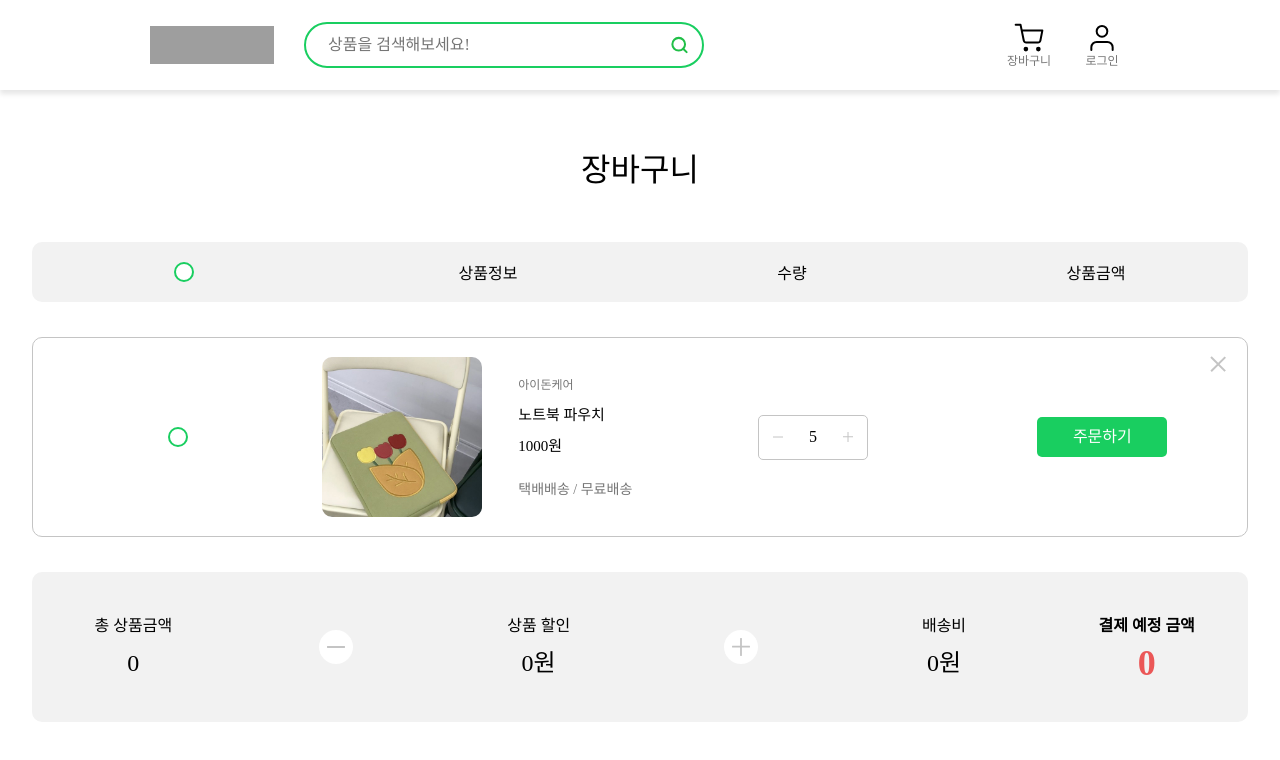
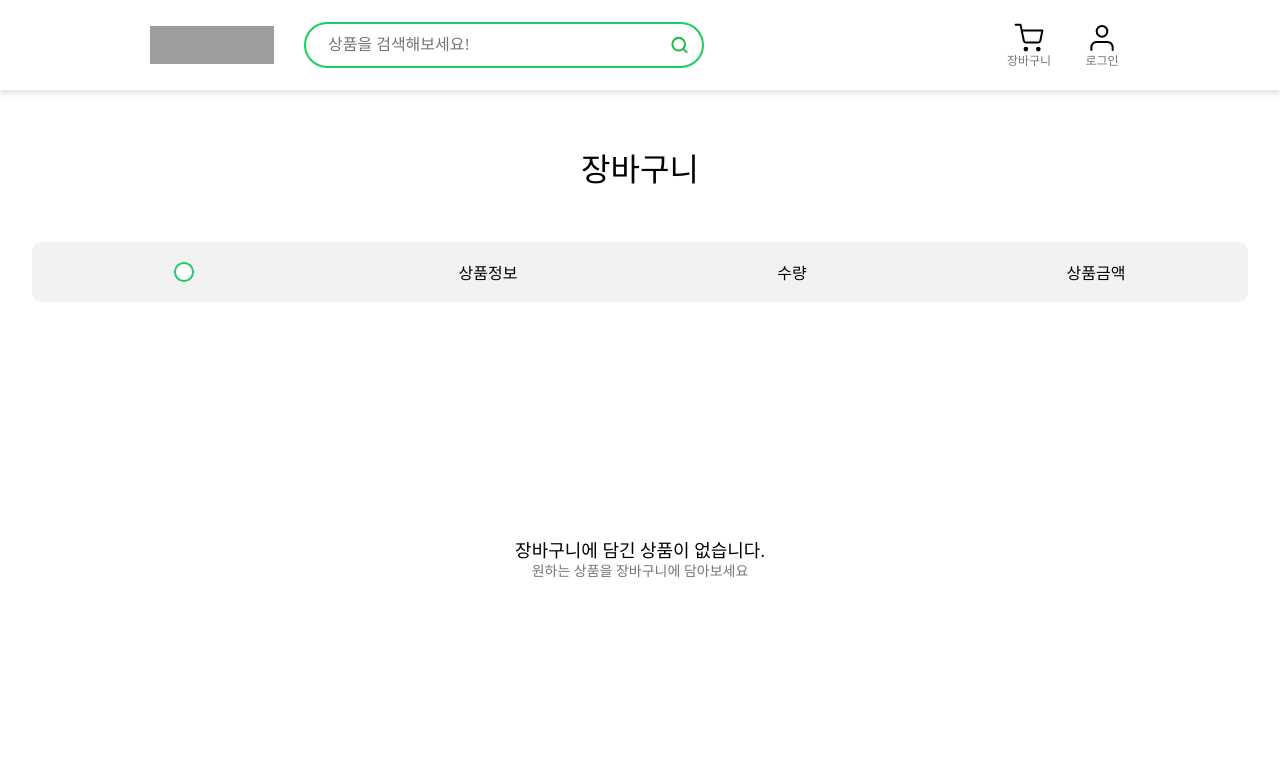
Before and after one commit to HANSANGJUN/market, a React (Create React App) app: page /cart in a window 1280 px wide. Shown: the top 760 px of the page. Built offline with nearby package versions, Linux system fonts and the light colour scheme; grey boxes are pictures that could not be loaded.

Commit message:
feat cart data

```diff
--- a/src/App.jsx
+++ b/src/App.jsx
@@ -38,7 +38,12 @@ function App() {
             />
           }
         />
-        <Route path="/cart" element={<Basket />} />
+        <Route
+          path="/cart"
+          element={
+            <Basket cart={cart} setCart={setCart} convertPrice={convertPrice} />
+          }
+        />
         <Route path="/login" element={<Login />} />
         <Route path="/signup" element={<SignUp />} />
       </Routes>
--- a/src/components/cart/cart.jsx
+++ b/src/components/cart/cart.jsx
@@ -3,15 +3,56 @@ import CartHeader from "./CartHeader";
 import CartList from "./CartList";
 import TotalCart from "./TotalCart";
 
-export const Cart = () => {
+export const Cart = ({ cart, setCart, convertPrice }) => {
+  const handleRemoveItem = (id) => {
+    setCart(cart.filter((el) => el.id !== id));
+  };
+
+  const handleQuantity = (type, id, quantity) => {
+    const found = cart.filter((el) => el.id === id)[0];
+    const index = cart.indexOf(found);
+
+    const cartItem = {
+      id: found.id,
+      image: found.image,
+      name: found.name,
+      price: found.price,
+      quantity: quantity,
+      provider: found.provider,
+    };
+
+    if (type === "plus") {
+      setCart([...cart.slice(0, index), cartItem, ...cart.slice(index + 1)]);
+    } else {
+      if (quantity === 0) return;
+      setCart([...cart.slice(0, index), cartItem, ...cart.slice(index + 1)]);
+    }
+  };
   return (
     <CartStyle>
       <div className="header">
         <h1>장바구니</h1>
       </div>
       <CartHeader />
-      <CartList />
-      <TotalCart />
+      {cart.length === 0 ? (
+        <div className="not">
+          <h2>장바구니에 담긴 상품이 없습니다.</h2>
+          <p>원하는 상품을 장바구니에 담아보세요</p>
+        </div>
+      ) : (
+        cart.map((cart) => {
+          return (
+            <CartList
+              key={`key-${cart.id}`}
+              cart={cart}
+              convertPrice={convertPrice}
+              handleQuantity={handleQuantity}
+              handleRemoveItem={handleRemoveItem}
+            />
+          );
+        })
+      )}
+      {cart.length === 0 ? "" : <TotalCart />}
     </CartStyle>
   );
 };
@@ -217,6 +258,7 @@ const CartStyle = styled.div`
     display: flex;
     flex-direction: column;
     align-items: center;
+    margin-top: 10rem;
   }
 
   .not h2 {
--- a/src/components/cart/cartList.jsx
+++ b/src/components/cart/cartList.jsx
@@ -1,19 +1,19 @@
 import React from "react";
 import styled from "styled-components";
 
-function CartList() {
+function CartList({ cart, convertPrice, handleQuantity, handleRemoveItem }) {
   return (
     <CartStyle>
       <div className="cart_product_list">
         <input type="checkbox" />
         <div className="cart_product_wrap">
           <div className="cart_product_image">
-            <img src="images/image001.png" alt="product-img" />
+            <img src={cart.image} alt="product-img" />
           </div>
           <div className="cart_product_info">
-            <p className="seller_store">아이돈케어</p>
-            <p className="product_name">노트북 파우치</p>
-            <p className="price">1000원</p>
+            <p className="seller_store">{cart.provider}</p>
+            <p className="product_name">{cart.name}</p>
+            <p className="price">{convertPrice(cart.price)}원</p>
             <p className="delivery">택배배송 / 무료배송</p>
           </div>
         </div>
@@ -22,17 +22,26 @@ function CartList() {
             className="minus"
             src="/images/icon-minus-line.svg"
             alt="minus"
+            onClick={() => handleQuantity("minus", cart.id, cart.quantity - 1)}
           />
           <div className="count">
-            <span>5</span>
+            <span>{cart.quantity}</span>
           </div>
-          <img className="plus" src="/images/icon-plus-line.svg" alt="plus" />
+          <img
+            className="plus"
+            src="/images/icon-plus-line.svg"
+            alt="plus"
+            onClick={() => handleQuantity("plus", cart.id, cart.quantity + 1)}
+          />
         </div>
         <div className="cart_product_price">
           <p className="total_price"></p>
           <button className="btn_submit">주문하기</button>
         </div>
-        <div className="product_remove">
+        <div
+          className="product_remove"
+          onClick={() => handleRemoveItem(cart.id)}
+        >
           <img src="/images/icon-delete.svg" alt="delete" />
         </div>
       </div>
--- a/src/pages/basket.jsx
+++ b/src/pages/basket.jsx
@@ -1,7 +1,7 @@
 import { Cart } from "../components/cart/cart";
 
-const Basket = () => {
-  return <Cart />;
+const Basket = ({ cart, setCart, convertPrice }) => {
+  return <Cart cart={cart} setCart={setCart} convertPrice={convertPrice} />;
 };
 
 export default Basket;
```
